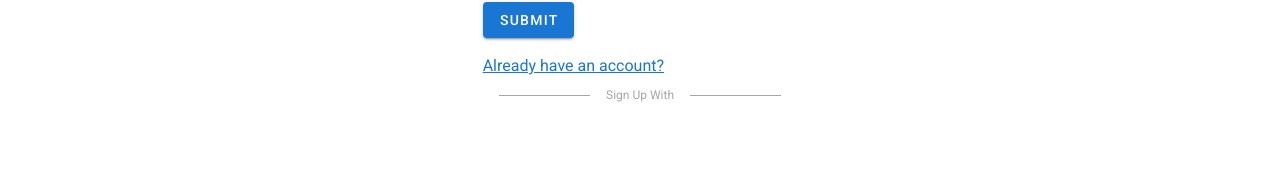
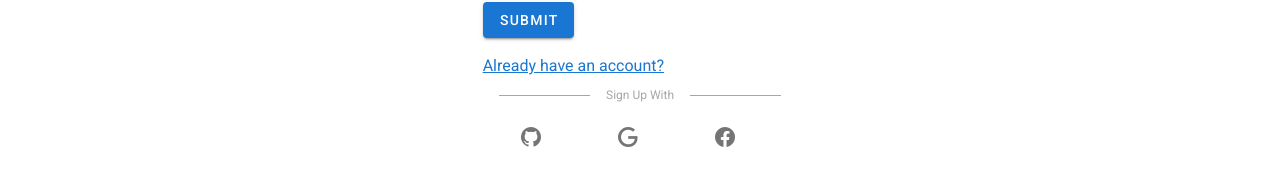
Before and after one commit to llunaB/meet-book, a Vue app in the folder client/: page /signup in a window 1280 px wide. Shown: the part 374-560 px from the top of the page. Built offline with nearby package versions, Linux system fonts and the light colour scheme.

Commit message:
feat(frontend): sns(github, google, facebook) icon login signup setting

```diff
--- a/client/src/plugins/vuetify.js
+++ b/client/src/plugins/vuetify.js
@@ -11,8 +11,4 @@ library.add(fas) // Include needed icons
 
 Vue.use(Vuetify)
 
-export default new Vuetify({
-  icons: {
-    iconfont: 'faSvg',
-  },
-})
+export default new Vuetify()
--- a/client/src/views/accounts/Login.vue
+++ b/client/src/views/accounts/Login.vue
@@ -26,12 +26,14 @@
               </div>
             </form>
             <!-- 소셜 로그인 전체 Form Start-->
-            <!-- <form class="social-form-group">
+            <form class="social-form-group">
               <div class="hr-sect">Log In With</div>
-              <i icon="brands facebook" />
-              <font-awesome-icon icon="fa-brands fa-google" />
-              <font-awesome-icon icon="fa-brands fa-github" />
-            </form> -->
+              <div class="container row text-center">
+                <a href="#" class="text-decoration-none col"><v-icon>mdi-github</v-icon></a>
+                <a href="#" class="text-decoration-none col"><v-icon>mdi-google</v-icon></a>
+                <a href="#" class="text-decoration-none col"><v-icon>mdi-facebook</v-icon></a>
+              </div>
+            </form>
             <!-- 소셜 로그인 전체 Form End -->
           </div>
             <!-- 로그인 전체 Form End -->
--- a/client/src/views/accounts/Signup.vue
+++ b/client/src/views/accounts/Signup.vue
@@ -30,8 +30,13 @@
               </div>
             </form>
             <!-- 소셜 회원가입 전체 Form Start-->
-            <form class="social-form-group">
+            <form class="social-form-group items-align-center">
               <div class="hr-sect">Sign Up With</div>
+              <div class="container row text-center">
+                <a href="#" class="text-decoration-none col"><v-icon>mdi-github</v-icon></a>
+                <a href="#" class="text-decoration-none col"><v-icon>mdi-google</v-icon></a>
+                <a href="#" class="text-decoration-none col"><v-icon>mdi-facebook</v-icon></a>
+              </div>
             </form>
             <!-- 소셜 회원가입 전체 Form End -->
           </div>
```
